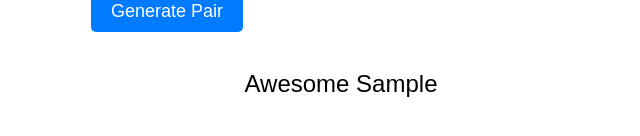
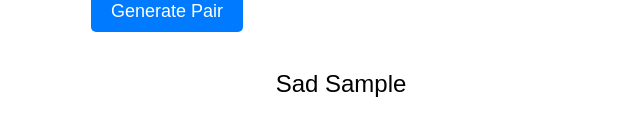
Before and after one commit to robertecurtin/chatGpt.AdjectiveNounPair, a plain HTML site: page index.html in a window 1280 px wide. Both pictures are taken after typing "Sample" into the empty fields and a click on the button "Generate Pair". Shown: the part 164-300 px from the top of the page, without its empty margins (299-939 px from the left). Drawn offline with Linux system fonts and the light colour scheme.

Commit message:
Update index.html
This has a bug, inputing a capitalized noun does not find an adjective from the list

You're right, the bug is that the function getAdjectiveStartingWith() is using the lowercase version of the first letter of the noun to filter the adjective list. To fix this, we can simply lowercase the first letter of the noun before passing it to getAdjectiveStartingWith(). Here's the updated code:
...

```diff
--- a/index.html
+++ b/index.html
@@ -67,7 +67,7 @@
       const capitalizedNoun = noun.charAt(0).toUpperCase() + noun.slice(1)
 
       // Select a random adjective that starts with the same letter as the noun
-      const adj = getAdjectiveStartingWith(noun.charAt(0))
+      const adj = getAdjectiveStartingWith(noun.charAt(0).toLowerCase())
 
       // Capitalize the first letter of the adjective
       const capitalizedAdj = adj.charAt(0).toUpperCase() + adj.slice(1)
```
